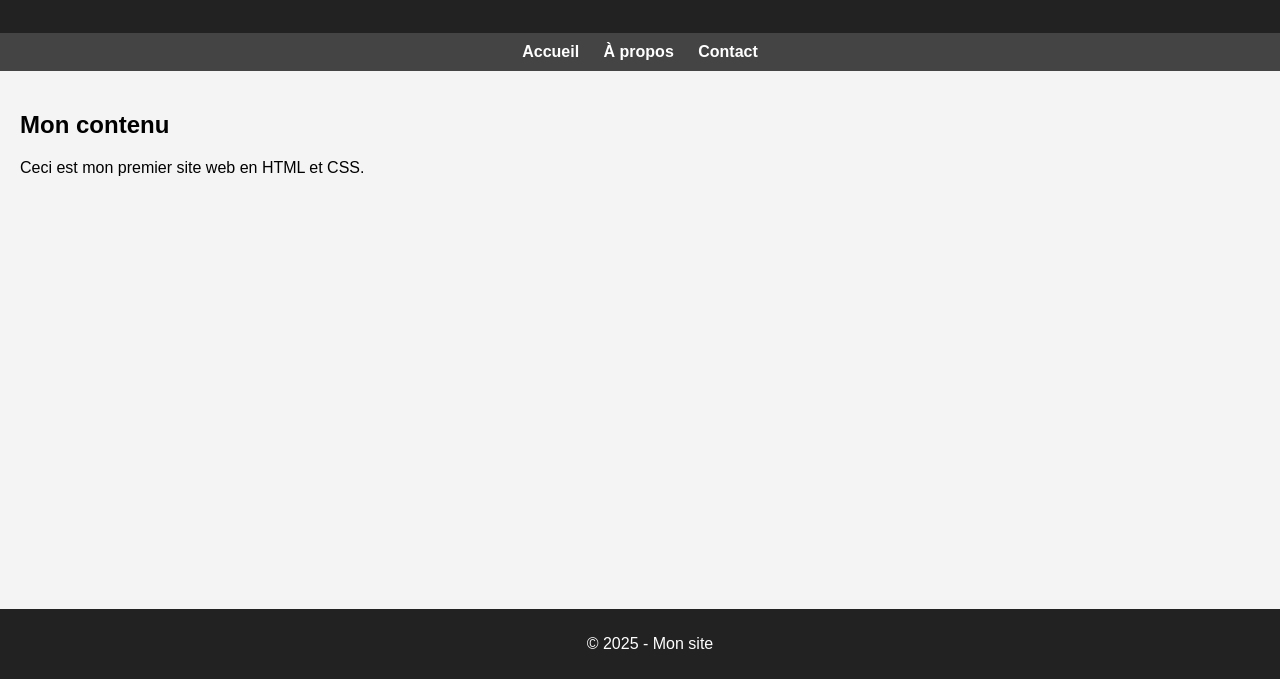
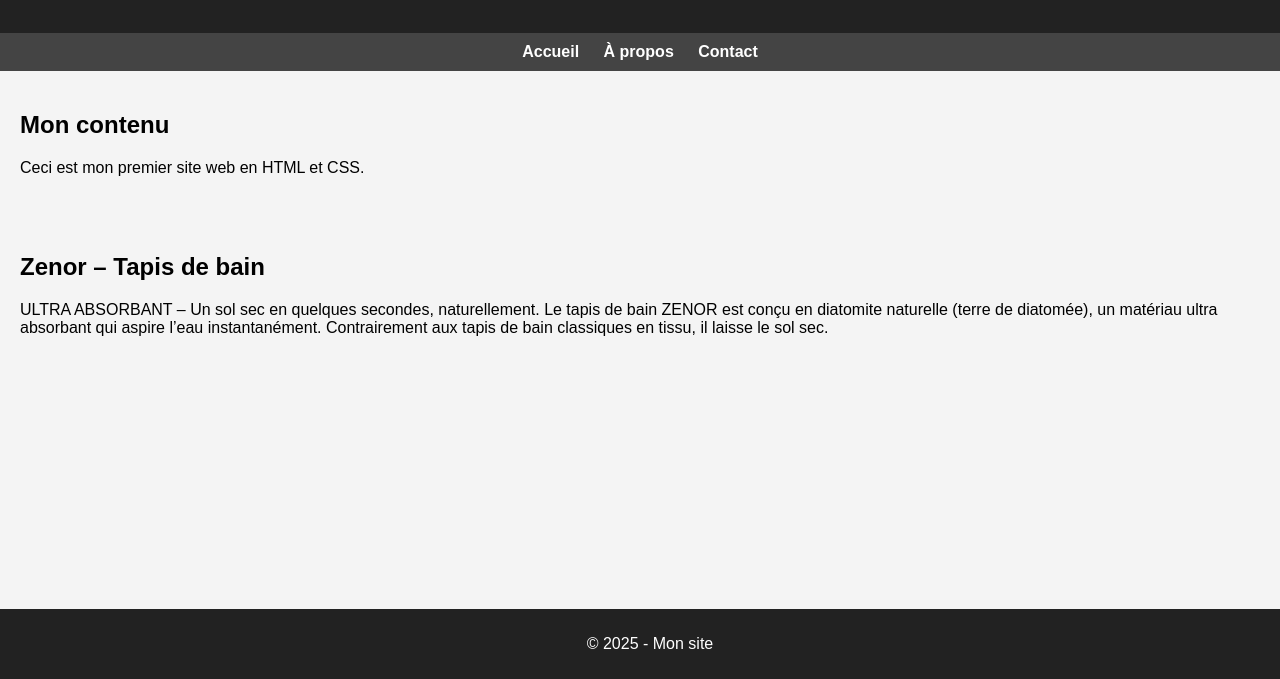
Before and after one commit to enima975/zenor, a plain HTML site: page index.html in a window 1280 px wide. Shown: the part 121-800 px from the top of the page. Drawn offline with Linux system fonts and the light colour scheme.

Commit message:
Update index.html

```diff
--- a/index.html
+++ b/index.html
@@ -63,6 +63,11 @@
     <p>Ceci est mon premier site web en HTML et CSS.</p>
 </section>
 
+<section>
+    <h2>Zenor – Tapis de bain</h2>
+    <p>ULTRA ABSORBANT – Un sol sec en quelques secondes, naturellement. Le tapis de bain ZENOR est conçu en diatomite naturelle (terre de diatomée), un matériau ultra absorbant qui aspire l’eau instantanément. Contrairement aux tapis de bain classiques en tissu, il laisse le sol sec.</p>
+</section>
+
 <footer>
     <p>© 2025 - Mon site</p>
 </footer>
```
